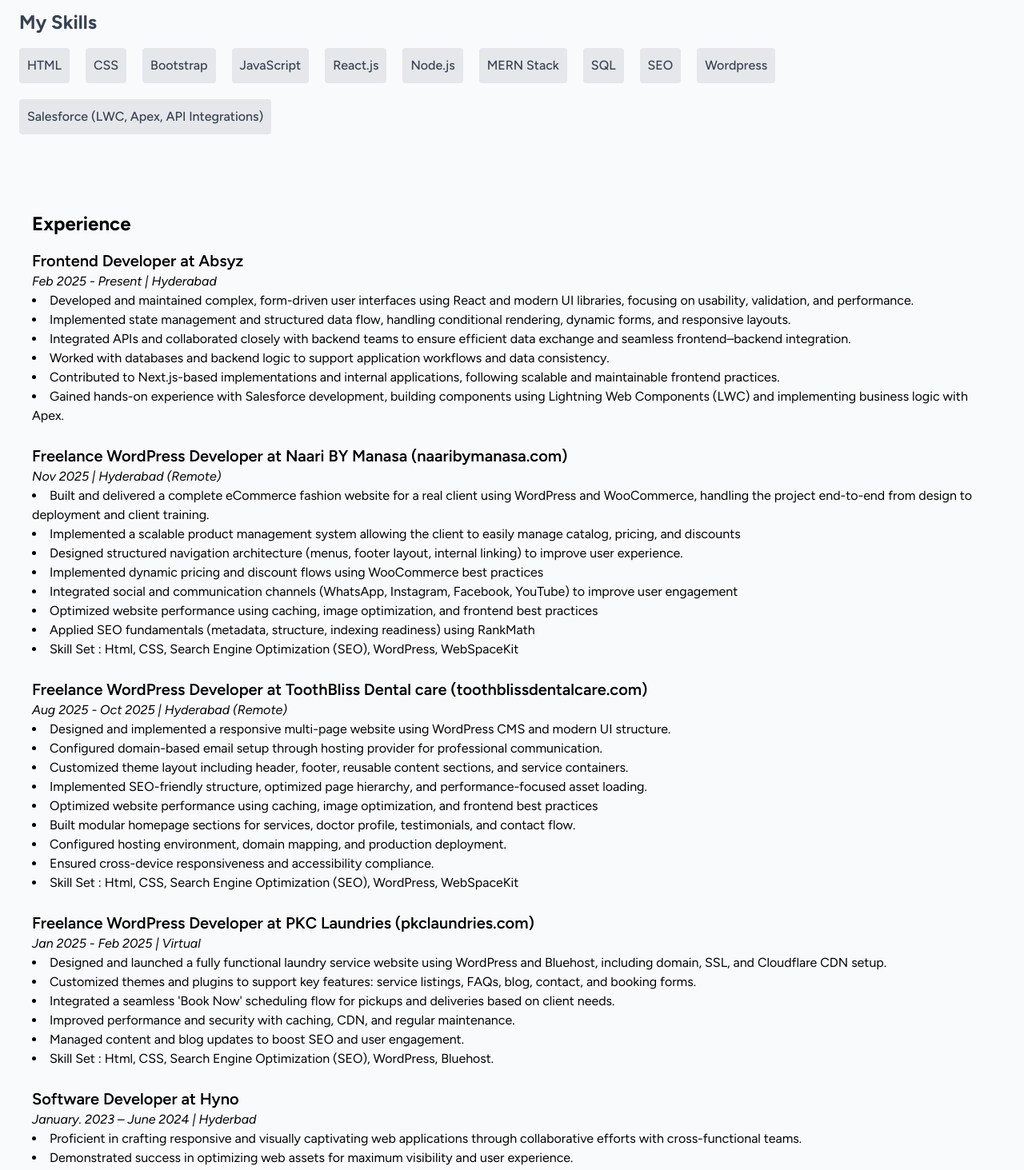
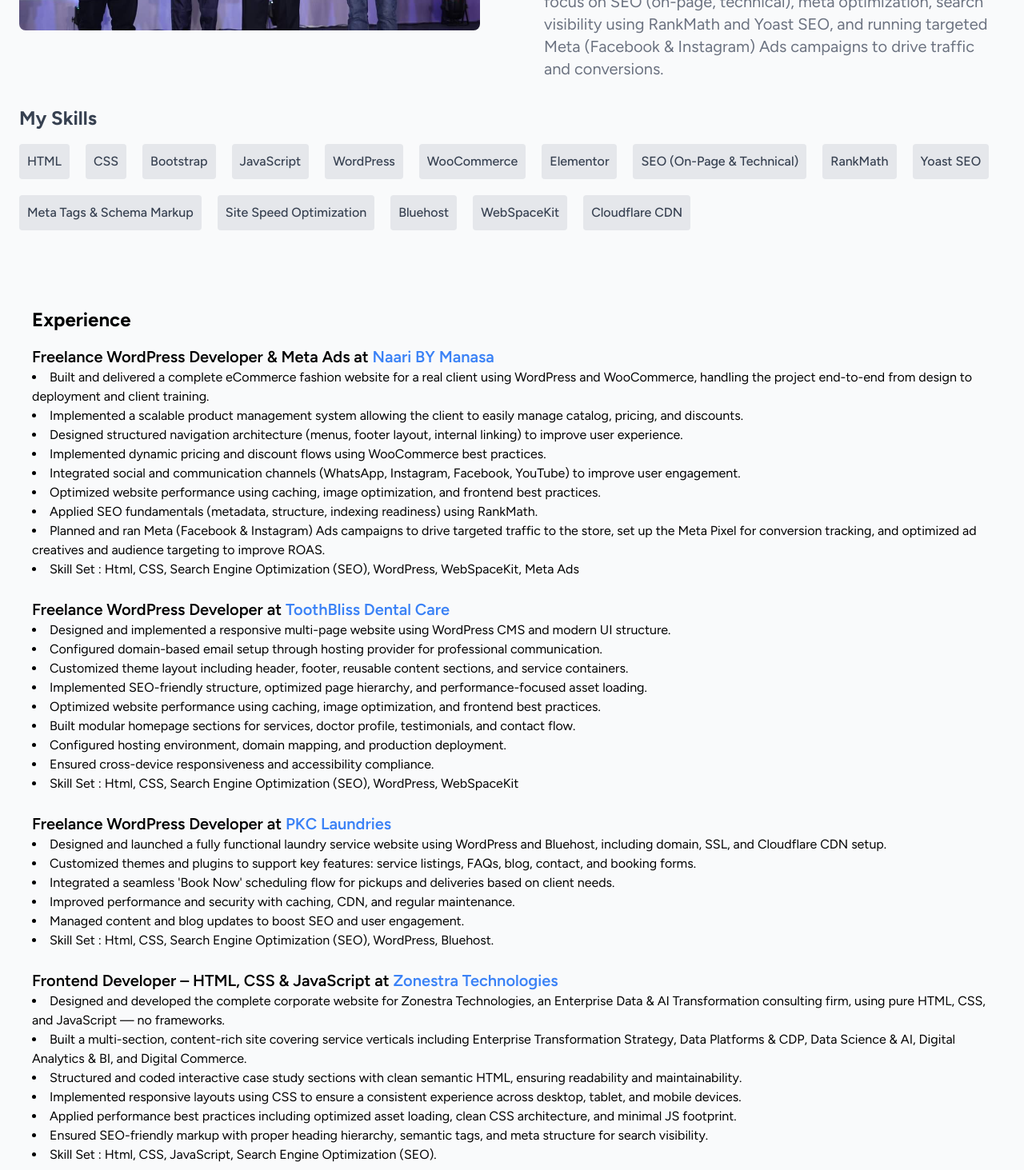
Before and after one commit to Aravind505-stack/My_Portfolio, a React (Create React App) app: page / in a window 1280 px wide. Shown: the part 1220-2683 px from the top of the page at 80% size. Built offline with nearby package versions, Linux system fonts and the light colour scheme.

Commit message:
Update portfolio website

```diff
--- a/src/Components/UI/About.jsx
+++ b/src/Components/UI/About.jsx
@@ -19,13 +19,13 @@
           </h2>
 
           <h3 className="text-3xl font-bold mb-3 text-gray-800">
-            Front-end Developer
+            WordPress Developer, SEO & Meta Ads Specialist
             <br />
             based in Hyderabad, India 📍
           </h3>
 
           <p className="mt-5 text-xl text-gray-500">
-           Hi, I’m Aravind Busarapu, a Frontend Developer based in Hyderabad, India.  I build scalable and responsive web applications using React.js and TypeScript,with hands-on experience in Salesforce LWC and Apex for enterprise solutions. I’ve also delivered multiple freelance projects using WordPress. I’m passionate about creating clean UI/UX and writing scalable, maintainable code.
+            Hi, I'm Aravind Busarapu, a WordPress Developer, SEO & Meta Ads Specialist based in Hyderabad, India. I build responsive, performance-optimized websites using WordPress, WooCommerce, and modern web technologies like HTML, CSS, Bootstrap, and JavaScript. I've delivered multiple end-to-end client projects — from design to deployment — with a strong focus on SEO (on-page, technical), meta optimization, search visibility using RankMath and Yoast SEO, and running targeted Meta (Facebook & Instagram) Ads campaigns to drive traffic and conversions.
           </p>
 
         </div>
--- a/src/Components/UI/Experience.jsx
+++ b/src/Components/UI/Experience.jsx
@@ -2,93 +2,72 @@
 
 const experiences = [
   {
-    company: "Absyz",
-    role: "Frontend Developer",
-    duration: "Feb 2025 - Present ",
-    location: "Hyderabad",
+    name: "Naari BY Manasa",
+    url: "https://www.naaribymanasa.com",
+    role: "Freelance WordPress Developer & Meta Ads",
     tasks: [
-      "Developed and maintained complex, form-driven user interfaces using React and modern UI libraries, focusing on usability, validation, and performance.",
-      "Implemented state management and structured data flow, handling conditional rendering, dynamic forms, and responsive layouts.",
-      "Integrated APIs and collaborated closely with backend teams to ensure efficient data exchange and seamless frontend–backend integration.",
-      "Worked with databases and backend logic to support application workflows and data consistency.",
-      "Contributed to Next.js-based implementations and internal applications, following scalable and maintainable frontend practices.",
-      "Gained hands-on experience with Salesforce development, building components using Lightning Web Components (LWC) and implementing business logic with Apex."
+      "Built and delivered a complete eCommerce fashion website for a real client using WordPress and WooCommerce, handling the project end-to-end from design to deployment and client training.",
+      "Implemented a scalable product management system allowing the client to easily manage catalog, pricing, and discounts.",
+      "Designed structured navigation architecture (menus, footer layout, internal linking) to improve user experience.",
+      "Implemented dynamic pricing and discount flows using WooCommerce best practices.",
+      "Integrated social and communication channels (WhatsApp, Instagram, Facebook, YouTube) to improve user engagement.",
+      "Optimized website performance using caching, image optimization, and frontend best practices.",
+      "Applied SEO fundamentals (metadata, structure, indexing readiness) using RankMath.",
+      "Planned and ran Meta (Facebook & Instagram) Ads campaigns to drive targeted traffic to the store, set up the Meta Pixel for conversion tracking, and optimized ad creatives and audience targeting to improve ROAS.",
+      "Skill Set : Html, CSS, Search Engine Optimization (SEO), WordPress, WebSpaceKit, Meta Ads"
     ]
   },
 
-
-
-   {
-    company: "Naari BY Manasa (naaribymanasa.com)",
+  {
+    name: "ToothBliss Dental Care",
+    url: "https://www.toothblissdentalcare.com",
     role: "Freelance WordPress Developer",
-    duration: "Nov 2025",
-    location: "Hyderabad (Remote)",
-    tasks: [
-      "Built and delivered a complete eCommerce fashion website for a real client using WordPress and WooCommerce, handling the project end-to-end from design to deployment and client training.",
-      "Implemented a scalable product management system allowing the client to easily manage catalog, pricing, and discounts",
-      "Designed structured navigation architecture (menus, footer layout, internal linking) to improve user experience.",
-      "Implemented dynamic pricing and discount flows using WooCommerce best practices",
-      "Integrated social and communication channels (WhatsApp, Instagram, Facebook, YouTube) to improve user engagement",
-       "Optimized website performance using caching, image optimization, and frontend best practices",
-      "Applied SEO fundamentals (metadata, structure, indexing readiness) using RankMath",
-      "Skill Set : Html, CSS,  Search Engine Optimization (SEO), WordPress, WebSpaceKit"
-    ]
-  },
-
-    {
-    company: "ToothBliss Dental care (toothblissdentalcare.com)",
-    role: "Freelance WordPress Developer",
-    duration: "Aug 2025 - Oct 2025",
-    location: "Hyderabad (Remote)",
     tasks: [
       "Designed and implemented a responsive multi-page website using WordPress CMS and modern UI structure.",
       "Configured domain-based email setup through hosting provider for professional communication.",
       "Customized theme layout including header, footer, reusable content sections, and service containers.",
       "Implemented SEO-friendly structure, optimized page hierarchy, and performance-focused asset loading.",
-       "Optimized website performance using caching, image optimization, and frontend best practices",
+      "Optimized website performance using caching, image optimization, and frontend best practices.",
       "Built modular homepage sections for services, doctor profile, testimonials, and contact flow.",
       "Configured hosting environment, domain mapping, and production deployment.",
       "Ensured cross-device responsiveness and accessibility compliance.",
-      "Skill Set : Html, CSS,  Search Engine Optimization (SEO), WordPress, WebSpaceKit"
+      "Skill Set : Html, CSS, Search Engine Optimization (SEO), WordPress, WebSpaceKit"
     ]
   },
 
-
-
   {
-    company: "PKC Laundries (pkclaundries.com)",
+    name: "PKC Laundries",
+    url: "https://www.pkclaundries.com",
     role: "Freelance WordPress Developer",
-    duration: "Jan 2025 - Feb 2025",
-    location: "Virtual",
     tasks: [
       "Designed and launched a fully functional laundry service website using WordPress and Bluehost, including domain, SSL, and Cloudflare CDN setup.",
       "Customized themes and plugins to support key features: service listings, FAQs, blog, contact, and booking forms.",
       "Integrated a seamless 'Book Now' scheduling flow for pickups and deliveries based on client needs.",
       "Improved performance and security with caching, CDN, and regular maintenance.",
       "Managed content and blog updates to boost SEO and user engagement.",
-      "Skill Set : Html, CSS,  Search Engine Optimization (SEO), WordPress, Bluehost."
-    ]
-  },
-  {
-    company: "Hyno",
-    role: "Software Developer",
-    duration: "January. 2023 – June 2024",
-    location: "Hyderbad",
-    tasks: [
-      "Proficient in crafting responsive and visually captivating web applications through collaborative efforts with cross-functional teams.",
-      "Demonstrated success in optimizing web assets for maximum visibility and user experience.",
-      "Utilized HTML5, CSS3, BOOTSTRAP and JAVASCRIPT to build structured and semantic markup, applying best practices for accessibility and search engine optimization (SEO).",
-      "• Integrated CRM systems to enhance customer relationship management, leading to improved client interactions and data organization.",
-      "Leveraged the GSAP library to create dynamic and engaging animations, enhancing user interaction and experience across application.",
-      "Skill Set : Html, CSS, JavaScript, Bootstrap, ReactJS, Search Engine Optimization (SEO), GSAP."
+      "Skill Set : Html, CSS, Search Engine Optimization (SEO), WordPress, Bluehost."
     ]
   },
 
   {
-    company: "The Roar and Howl Company",
-    role: "Wordpress Developer",
-    duration: "December 2023",
-    location: "Hyderbad",
+    name: "Zonestra Technologies",
+    url: "https://www.zonestra.com",
+    role: "Frontend Developer – HTML, CSS & JavaScript",
+    tasks: [
+      "Designed and developed the complete corporate website for Zonestra Technologies, an Enterprise Data & AI Transformation consulting firm, using pure HTML, CSS, and JavaScript — no frameworks.",
+      "Built a multi-section, content-rich site covering service verticals including Enterprise Transformation Strategy, Data Platforms & CDP, Data Science & AI, Digital Analytics & BI, and Digital Commerce.",
+      "Structured and coded interactive case study sections with clean semantic HTML, ensuring readability and maintainability.",
+      "Implemented responsive layouts using CSS to ensure a consistent experience across desktop, tablet, and mobile devices.",
+      "Applied performance best practices including optimized asset loading, clean CSS architecture, and minimal JS footprint.",
+      "Ensured SEO-friendly markup with proper heading hierarchy, semantic tags, and meta structure for search visibility.",
+      "Skill Set : Html, CSS, JavaScript, Search Engine Optimization (SEO)."
+    ]
+  },
+
+  {
+    name: "The Roar and Howl Company",
+    url: null,
+    role: "WordPress Developer",
     tasks: [
       "Developed a fully functional e-commerce website for The Roar and Howl Company using WordPress and WooCommerce, providing an intuitive and seamless shopping experience.",
       "Integrated secure payment gateways (PayPal, Stripe) and optimized checkout for seamless transactions.",
@@ -96,25 +75,9 @@
       "Applied SEO strategies to boost organic traffic and improve site rankings on search engines.",
       "Customized themes and plugins using HTML, CSS, and JavaScript to achieve a unique and visually appealing design tailored to the brand.",
       "Utilized WebSpaceKit Hosting to ensure optimal performance, reliability, and scalability for WordPress-based e-commerce websites, enhancing user experience and site speed.",
-      "Skill Set : Html, CSS, JavaScript, Wordpress, Search Engine Optimization (SEO), WebSpaceKit."
+      "Skill Set : Html, CSS, JavaScript, WordPress, Search Engine Optimization (SEO), WebSpaceKit."
     ]
   },
-
-  {
-    company: "MomentumX",
-    role: "Full Stack Developer",
-    duration: "April. 2023 – Nov. 2023",
-    location: "Remote(UK)",
-    tasks: [
-      "Leading front-end development efforts for a website project, leveraging HTML, CSS, and JavaScript to create an engaging and intuitive user interface.",
-      "Collaborating closely with designers and back-end developers to ensure seamless integration of front-end components with the overall website architecture.",
-      "Utilizing Docsify, a documentation site generator, to create comprehensive and interactive documentation for the website, enhancing the user experience and facilitating knowledge sharing among team members and users.",
-      "Proficient in AWS, with hands-on experience in S3 bucket management and module deployment for project implementation.",
-      "Skill Set: Html, CSS, JavaScript, ReactJS, Docsify, AR Technology, Figma."
-    ]
-  },
-
-
 ];
 
 const Experience = () => {
@@ -123,8 +86,21 @@
       <h2 className="text-2xl font-bold mb-4">Experience</h2>
       {experiences.map((exp, index) => (
         <div key={index} className="mb-6">
-          <h3 className="text-xl font-semibold">{exp.role} at {exp.company}</h3>
-          <p className="italic">{exp.duration} | {exp.location}</p>
+          <h3 className="text-xl font-semibold">
+            {exp.role} at{" "}
+            {exp.url ? (
+              <a
+                href={exp.url}
+                target="_blank"
+                rel="noopener noreferrer"
+                className="text-blue hover:underline"
+              >
+                {exp.name}
+              </a>
+            ) : (
+              exp.name
+            )}
+          </h3>
           <ul className="list-disc list-inside">
             {exp.tasks.map((task, idx) => (
               <li key={idx}>{task}</li>
--- a/src/Components/UI/Hero.jsx
+++ b/src/Components/UI/Hero.jsx
@@ -1,8 +1,7 @@
 import React from "react";
 import ProfileImg from "../../Images/p3.jpg";
-import ReactLogo from '../../Images/React.png';
+import WordPressLogo from '../../Images/wordpress-logo.png';
 import Javascript from '../../Images/js.png';
-import Tailwind from '../../Images/tailwind.png';
 import HTML from '../../Images/free-html-5-1-1175208.png';
 import CSS from '../../Images/css-hd-logo.png';
 import Bootstrap from '../../Images/Bootstrap_logo.png';
@@ -25,12 +24,12 @@
     <section className="py-28 min-h-screen">
       <div className="flex flex-col lg:flex-row items-center justify-between">
         <div className="text-center lg:text-left">
-          <h2 className="text-2xl font-semibold text-gray-500">Hello 👋 ,</h2>
+          <h2 className="text-2xl font-semibold text-gray-500">Hello 👋,</h2>
           <h1 className="text-6xl mt-2 font-extrabold text-blue">
-            I'm a web Developer.
+            I'm a WordPress Developer.
           </h1>
           <p className="mt-3 text-3xl font-semibold text-gray-700">
-            I build things for the web.
+            WordPress · SEO · Meta Ads
           </p>
           <div className="flex flex-wrap justify-center lg:justify-start space-x-4 mt-8">
             {SocialShareData.map((each, index) => (
@@ -58,26 +57,23 @@
         <h2 className="text-xl text-center mb-8 font-bold text-gray-700">Tech Stack</h2>
         <div className="scroll-container">
           <div className="scroll-content gap-10 md:gap-20 xl:gap-32">
-            <img src={ReactLogo} alt="React" className="h-12" />
-            <img src={Javascript} alt="Javascript" className="h-12" />
-            <img src={Tailwind} alt="Tailwind" className="h-10" />
+            <img src={WordPressLogo} alt="WordPress" className="h-12" />
             <img src={HTML} alt="HTML" className="h-12" />
             <img src={CSS} alt="CSS" className="h-12" />
             <img src={Bootstrap} alt="Bootstrap" className="h-12" />
-            {/* Repeat content for infinite effect */}
-            <img src={ReactLogo} alt="React" className="h-12" />
             <img src={Javascript} alt="Javascript" className="h-12" />
-            <img src={Tailwind} alt="Tailwind" className="h-10" />
+            {/* Repeat content for infinite scroll effect */}
+            <img src={WordPressLogo} alt="WordPress" className="h-12" />
             <img src={HTML} alt="HTML" className="h-12" />
             <img src={CSS} alt="CSS" className="h-12" />
             <img src={Bootstrap} alt="Bootstrap" className="h-12" />
-            {/* Repeat content for infinite effect */}
-            <img src={ReactLogo} alt="React" className="h-12" />
             <img src={Javascript} alt="Javascript" className="h-12" />
-            <img src={Tailwind} alt="Tailwind" className="h-10" />
+            {/* Repeat content for infinite scroll effect */}
+            <img src={WordPressLogo} alt="WordPress" className="h-12" />
             <img src={HTML} alt="HTML" className="h-12" />
             <img src={CSS} alt="CSS" className="h-12" />
             <img src={Bootstrap} alt="Bootstrap" className="h-12" />
+            <img src={Javascript} alt="Javascript" className="h-12" />
           </div>
         </div>
       </div>
--- a/src/Components/UI/Skills.jsx
+++ b/src/Components/UI/Skills.jsx
@@ -3,15 +3,19 @@
 const skills = [
   "HTML",
   "CSS",
-   "Bootstrap",
+  "Bootstrap",
   "JavaScript",
-  "React.js",
-  "Node.js",
-  "MERN Stack",
-  "SQL",
-  "SEO",
-  "Wordpress",
-  "Salesforce (LWC, Apex, API Integrations)",
+  "WordPress",
+  "WooCommerce",
+  "Elementor",
+  "SEO (On-Page & Technical)",
+  "RankMath",
+  "Yoast SEO",
+  "Meta Tags & Schema Markup",
+  "Site Speed Optimization",
+  "Bluehost",
+  "WebSpaceKit",
+  "Cloudflare CDN",
 ];
 
 const Skills = () => {
```
Also changed, not shown: src/Components/UI/Contact.jsx (+20 -10 lines), src/Images/wordpress-logo.png (added).
